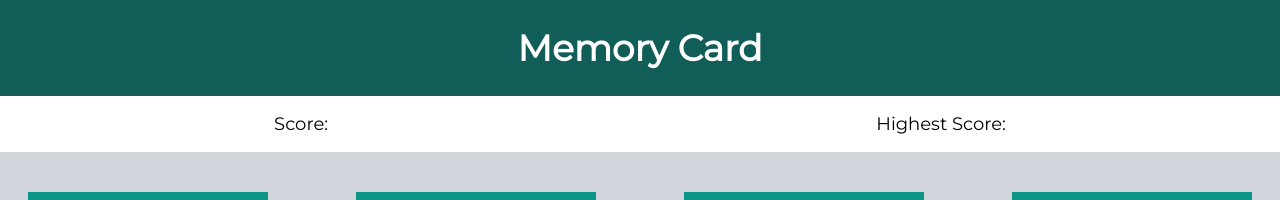
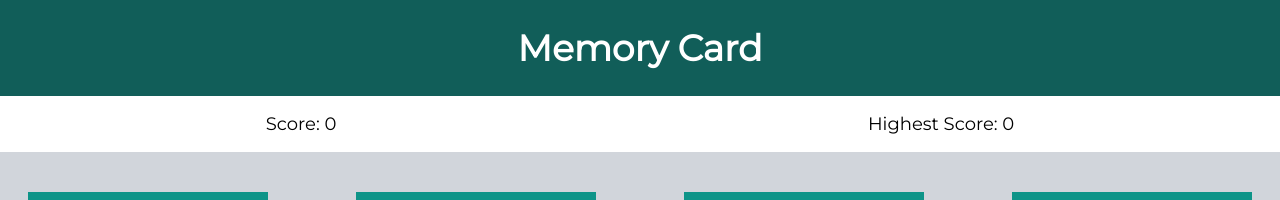
Before and after one commit to Martin853/Memory-Card, a React (Vite) app: page / in a window 1280 px wide. Shown: the top 200 px of the page. Built offline with nearby package versions, Linux system fonts and the light colour scheme.

Commit message:
Added the score variables

```diff
--- a/src/App.jsx
+++ b/src/App.jsx
@@ -1,13 +1,16 @@
-import React from 'react';
+import React, { useState } from 'react';
 import { Header } from './components/Header';
 import { Score } from './components/Score';
 import { CardsContainer } from './components/CardsContainer';
 
 export const App = () => {
+  const [score, setScore] = useState(0);
+  const [highscore, setHighscore] = useState(0);
+
   return (
     <div className=" overflow-x-hidden">
       <Header />
-      <Score />
+      <Score score={score} highscore={highscore} />
       <CardsContainer />
     </div>
   );
--- a/src/components/Score.jsx
+++ b/src/components/Score.jsx
@@ -1,10 +1,12 @@
 import React from 'react';
 
-export const Score = () => {
+export const Score = (props) => {
   return (
     <div className="w-screen h-14 flex justify-around items-center">
-      <h1 className="font-montserrat text-lg">Score: </h1>
-      <h1 className="font-montserrat text-lg">Highest Score: </h1>
+      <h1 className="font-montserrat text-lg">Score: {props.score}</h1>
+      <h1 className="font-montserrat text-lg">
+        Highest Score: {props.highscore}
+      </h1>
     </div>
   );
 };
```
